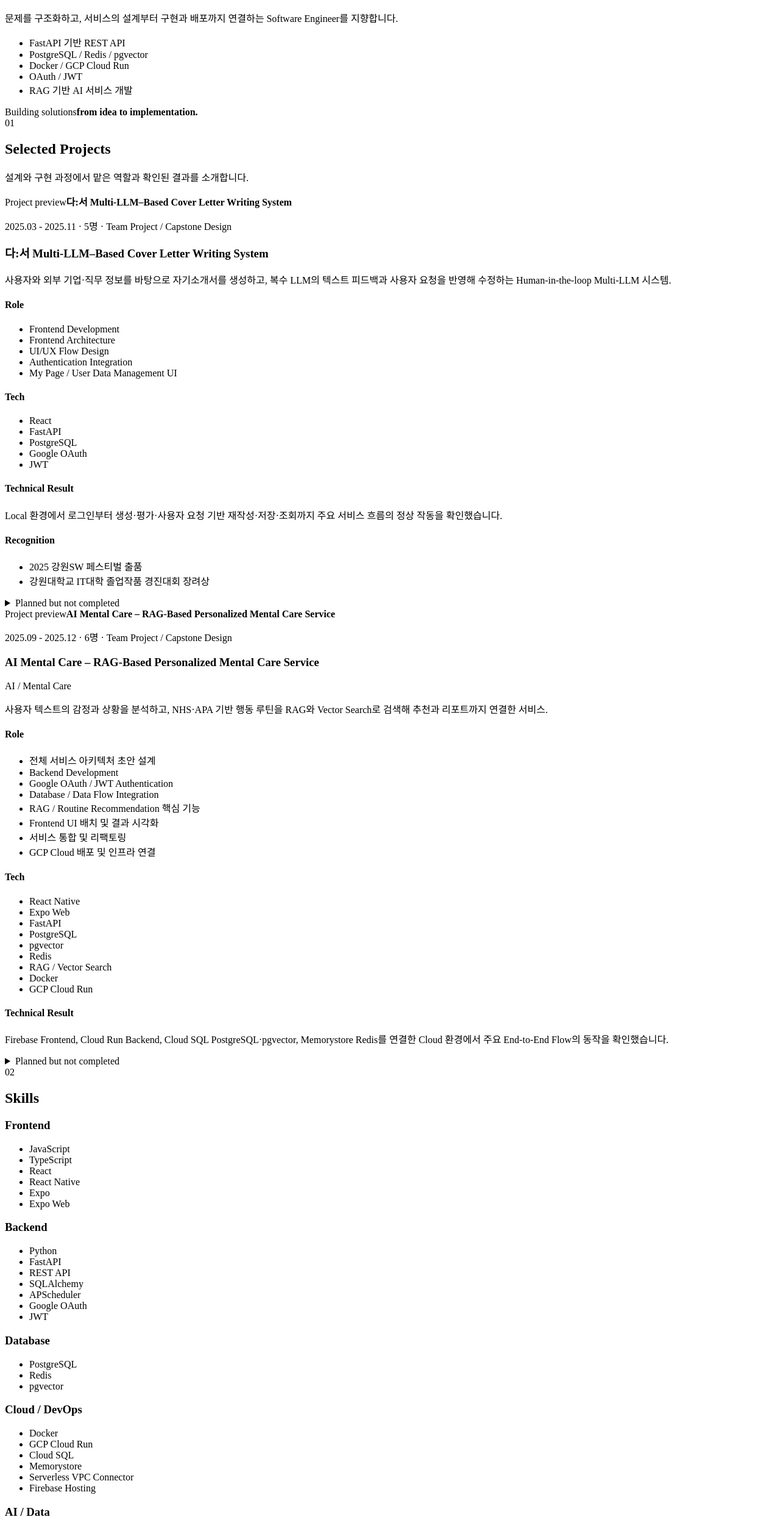
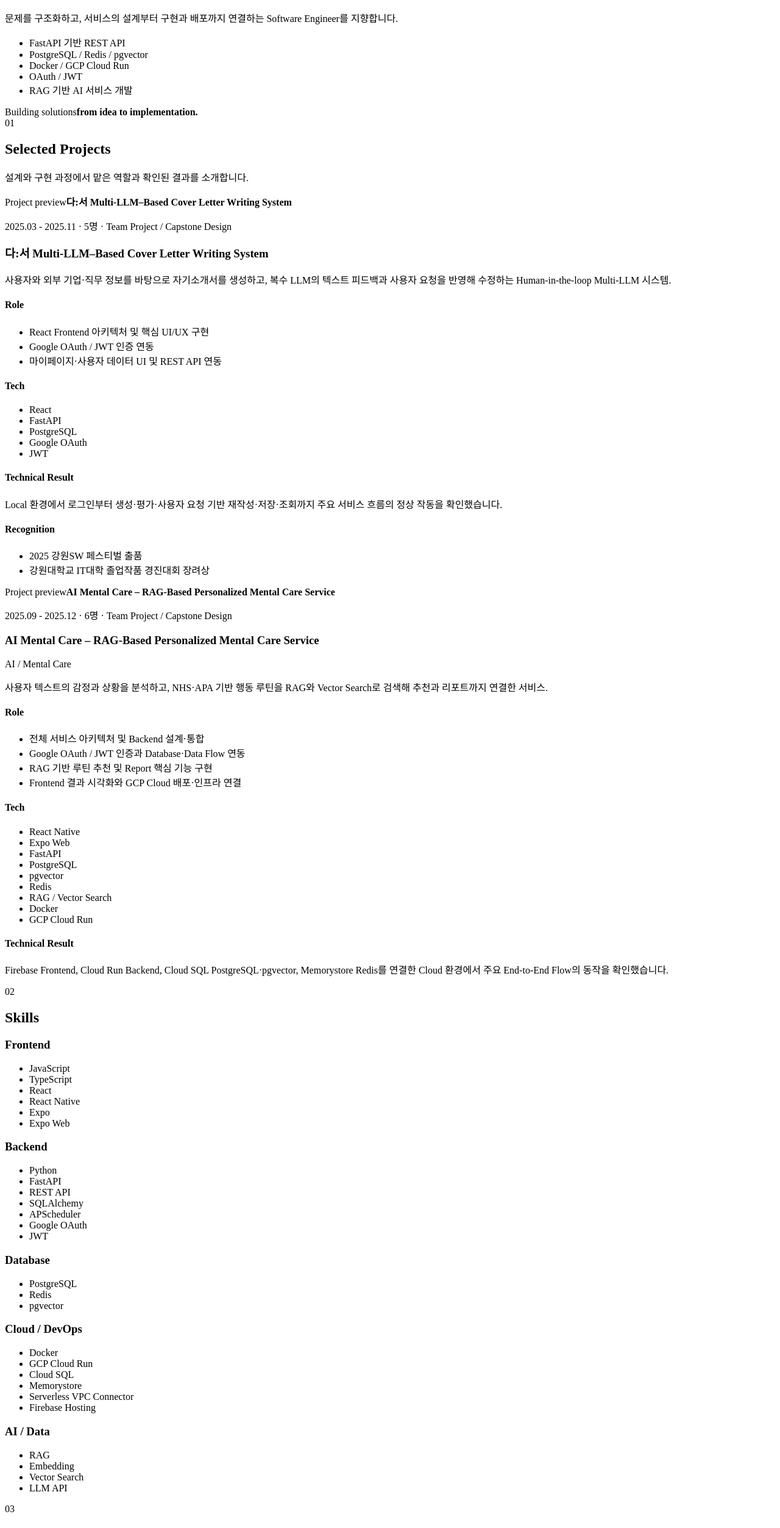
Before and after one commit to krknulsh/krknulsh.github.io, a React (Vite) app: page / in a window 1280 px wide. Shown: the part 234-2739 px from the top of the page at 61% size. Built offline with nearby package versions, Linux system fonts and the light colour scheme; the HTML template or start-up script is replaced by a standard one.

Commit message:
research experience configuration

```diff
--- a/src/components/ProjectCard/ProjectCard.tsx
+++ b/src/components/ProjectCard/ProjectCard.tsx
@@ -74,15 +74,6 @@ export function ProjectCard({ project }: ProjectCardProps) {
           </div>
         )}
 
-        {project.plannedNotCompleted.length > 0 && (
-          <details className="project-card__planned">
-            <summary>Planned but not completed</summary>
-            <ul>
-              {project.plannedNotCompleted.map((item) => <li key={item}>{item}</li>)}
-            </ul>
-          </details>
-        )}
-
         {links.length > 0 && (
           <div className="project-card__links">
             {links.map((link) => (
--- a/src/components/TimelineList/TimelineList.tsx
+++ b/src/components/TimelineList/TimelineList.tsx
@@ -14,13 +14,26 @@ export function TimelineList({ items, emptyMessage }: TimelineListProps) {
     <div className="timeline-list">
       {items.map((item) => (
         <article key={item.id} className="timeline-item">
+          <div className="timeline-item__heading">
             <h3>{item.title}</h3>
             {(item.organization || item.period) && (
               <p className="timeline-item__meta">
                 {[item.organization, item.period].filter(Boolean).join(' · ')}
               </p>
             )}
+          </div>
+          <div className="timeline-item__content">
             <p>{item.description}</p>
+            {item.details?.map((detail) => (
+              <div key={detail.title} className="timeline-item__detail">
+                <h4>{detail.title}</h4>
+                <ul>
+                  {detail.items.map((detailItem) => <li key={detailItem}>{detailItem}</li>)}
+                </ul>
+              </div>
+            ))}
+            {item.learning && <p className="timeline-item__learning">{item.learning}</p>}
+          </div>
         </article>
       ))}
     </div>
--- a/src/data/experience.ts
+++ b/src/data/experience.ts
@@ -3,9 +3,26 @@ import type { TimelineItem } from '../types/portfolio'
 export const experiences: TimelineItem[] = [
   {
     id: 'network-lab',
-    title: 'Network Lab',
-    organization: null,
-    period: null,
-    description: '네트워크 연구실에서 논문 리뷰 및 연구 활동을 수행했습니다.',
+    title: '지능형 네트워크 연구실',
+    organization: '학부연구생',
+    period: '대학교 3학년 1학기 · 약 5개월',
+    description: '논문을 구조적으로 읽고 발표했으며, 네트워크 구조를 이해하기 위한 기초 시뮬레이션을 경험했습니다.',
+    details: [
+      {
+        title: 'NeuroScaler Paper Review',
+        items: [
+          'NeuroScaler: Neural Video Enhancement at Scale의 문제 정의, 기존 방식의 한계, 시스템 아키텍처와 실험 결과를 분석했습니다.',
+          '분석 내용을 정리해 연구실에서 발표했습니다.',
+        ],
+      },
+      {
+        title: 'Network Simulation with ns-3',
+        items: [
+          '네트워크 논문에서 설명하는 구조를 이해하기 위해 ns-3 기초 실습을 진행했습니다.',
+          '개념적인 네트워크 구조를 단순화해 노드와 통신 구조로 구성하고 시뮬레이션을 실행했습니다.',
+        ],
+      },
+    ],
+    learning: '논문의 문제 정의, 기존 방식의 한계, 제안 방식과 실험 결과의 관계를 파악하는 관점을 배웠습니다.',
   },
 ]
--- a/src/data/profile.ts
+++ b/src/data/profile.ts
@@ -14,8 +14,9 @@ export const profile: Profile = {
   ],
   profileImage: null,
   links: {
+    phone: '01043257003',
     github: null,
-    email: null,
+    email: 'esm9837@gmail.com',
     resume: null,
     blog: null,
     linkedIn: null,
--- a/src/data/projects.ts
+++ b/src/data/projects.ts
@@ -10,11 +10,9 @@ export const projects: Project[] = [
     teamSize: 5,
     type: 'Team Project / Capstone Design',
     roles: [
-      'Frontend Development',
-      'Frontend Architecture',
-      'UI/UX Flow Design',
-      'Authentication Integration',
-      'My Page / User Data Management UI',
+      'React Frontend 아키텍처 및 핵심 UI/UX 구현',
+      'Google OAuth / JWT 인증 연동',
+      '마이페이지·사용자 데이터 UI 및 REST API 연동',
     ],
     skills: [
       'React',
@@ -25,7 +23,6 @@ export const projects: Project[] = [
     ],
     result: 'Local 환경에서 로그인부터 생성·평가·사용자 요청 기반 재작성·저장·조회까지 주요 서비스 흐름의 정상 작동을 확인했습니다.',
     recognition: ['2025 강원SW 페스티벌 출품', '강원대학교 IT대학 졸업작품 경진대회 장려상'],
-    plannedNotCompleted: ['AWS 배포', '전체 구조 리팩토링 및 모듈 간 결합도 개선', '초기 기획 단계의 일부 세부 기능'],
     coverImage: null,
     github: null,
     detail: null,
@@ -41,14 +38,10 @@ export const projects: Project[] = [
     type: 'Team Project / Capstone Design',
     domain: 'AI / Mental Care',
     roles: [
-      '전체 서비스 아키텍처 초안 설계',
-      'Backend Development',
-      'Google OAuth / JWT Authentication',
-      'Database / Data Flow Integration',
-      'RAG / Routine Recommendation 핵심 기능',
-      'Frontend UI 배치 및 결과 시각화',
-      '서비스 통합 및 리팩토링',
-      'GCP Cloud 배포 및 인프라 연결',
+      '전체 서비스 아키텍처 및 Backend 설계·통합',
+      'Google OAuth / JWT 인증과 Database·Data Flow 연동',
+      'RAG 기반 루틴 추천 및 Report 핵심 기능 구현',
+      'Frontend 결과 시각화와 GCP Cloud 배포·인프라 연결',
     ],
     skills: [
       'React Native',
@@ -62,11 +55,6 @@ export const projects: Project[] = [
       'GCP Cloud Run',
     ],
     result: 'Firebase Frontend, Cloud Run Backend, Cloud SQL PostgreSQL·pgvector, Memorystore Redis를 연결한 Cloud 환경에서 주요 End-to-End Flow의 동작을 확인했습니다.',
-    plannedNotCompleted: [
-      'Image-based emotion analysis',
-      'Voice / Audio-based emotion analysis',
-      'Production Traffic·장기 운영·실제 사용자 규모의 확장성 검증',
-    ],
     coverImage: null,
     github: null,
     detail: null,
--- a/src/sections/Contact/Contact.tsx
+++ b/src/sections/Contact/Contact.tsx
@@ -3,11 +3,12 @@ import { profile } from '../../data/profile'
 
 export function Contact() {
   const links = [
-    { label: 'Email', url: profile.links.email ? `mailto:${profile.links.email}` : null },
-    { label: 'GitHub', url: profile.links.github },
-    { label: 'Resume', url: profile.links.resume },
-    { label: 'Blog', url: profile.links.blog },
-    { label: 'LinkedIn', url: profile.links.linkedIn },
+    { label: 'Phone', value: profile.links.phone, url: profile.links.phone ? `tel:${profile.links.phone}` : null, external: false },
+    { label: 'Email', value: profile.links.email, url: profile.links.email ? `mailto:${profile.links.email}` : null, external: false },
+    { label: 'GitHub', value: 'GitHub', url: profile.links.github, external: true },
+    { label: 'Resume', value: 'Resume', url: profile.links.resume, external: true },
+    { label: 'Blog', value: 'Blog', url: profile.links.blog, external: true },
+    { label: 'LinkedIn', value: 'LinkedIn', url: profile.links.linkedIn, external: true },
   ].filter((link) => link.url)
 
   return (
@@ -15,14 +16,15 @@ export function Contact() {
       <div className="container">
         <div className="section-heading-row">
           <span className="section-index">05</span>
-          <SectionTitle title="Contact" description="연락처와 외부 링크는 확인 후 공개됩니다." />
+          <SectionTitle title="Contact" description="프로젝트와 협업에 관한 연락을 기다립니다." />
         </div>
         {links.length > 0 ? (
           <ul className="contact-links">
             {links.map((link) => (
               <li key={link.label}>
-                <a href={link.url ?? undefined} target={link.label === 'Email' ? undefined : '_blank'} rel="noreferrer">
-                  {link.label}
+                <span>{link.label}</span>
+                <a href={link.url ?? undefined} target={link.external ? '_blank' : undefined} rel={link.external ? 'noreferrer' : undefined}>
+                  {link.value}
                 </a>
               </li>
             ))}
--- a/src/sections/Experience/Experience.tsx
+++ b/src/sections/Experience/Experience.tsx
@@ -8,7 +8,7 @@ export function Experience() {
       <div className="container">
         <div className="section-heading-row">
           <span className="section-index">03</span>
-          <SectionTitle title="Experience / Research" />
+          <SectionTitle title="Research Experience" />
         </div>
         <TimelineList items={experiences} />
       </div>
--- a/src/styles.css
+++ b/src/styles.css
@@ -75,10 +75,7 @@ button, a { -webkit-tap-highlight-color: transparent; }
 .project-card__links { display: flex; flex-wrap: wrap; gap: 12px; margin-top: 32px; }
 .project-card__links a, .contact-links a { border-bottom: 1px solid currentColor; text-decoration: none; font-size: 0.86rem; font-weight: 650; }
 .project-card__result p { margin: 0; color: #c7cbd0; font-size: 0.88rem; }
-.project-card__recognition ul, .project-card__planned ul { margin: 0; padding-left: 18px; color: #c7cbd0; font-size: 0.82rem; }
-.project-card__planned { margin-top: 26px; border-top: 1px solid #3b4046; padding-top: 18px; }
-.project-card__planned summary { color: #929aa2; cursor: pointer; font-size: 0.78rem; font-weight: 650; letter-spacing: 0.04em; }
-.project-card__planned ul { margin-top: 12px; color: #929aa2; }
+.project-card__recognition ul { margin: 0; padding-left: 18px; color: #c7cbd0; font-size: 0.82rem; }
 
 .skill-grid { display: grid; grid-template-columns: repeat(4, minmax(0, 1fr)); gap: 1px; background: var(--line); border: 1px solid var(--line); }
 .skill-group { min-height: 260px; padding: 30px; background: var(--surface); }
@@ -87,11 +84,18 @@ button, a { -webkit-tap-highlight-color: transparent; }
 .timeline-list { display: grid; border-top: 1px solid var(--line); }
 .timeline-item { display: grid; grid-template-columns: minmax(220px, 0.4fr) minmax(0, 0.6fr); gap: 32px; padding: 30px 0; border-bottom: 1px solid var(--line); }
 .timeline-item h3 { margin: 0; font-size: 1.1rem; }
-.timeline-item p:last-child { max-width: 620px; margin: 0; color: #596168; }
-.timeline-item__meta { color: var(--muted); font-size: 0.84rem; }
+.timeline-item__meta { margin: 8px 0 0; color: var(--muted); font-size: 0.84rem; }
+.timeline-item__content { max-width: 680px; color: #596168; }
+.timeline-item__content > p:first-child { margin-bottom: 26px; }
+.timeline-item__detail + .timeline-item__detail { margin-top: 24px; }
+.timeline-item__detail h4 { margin-bottom: 8px; color: var(--ink); font-size: 0.9rem; }
+.timeline-item__detail ul { display: grid; gap: 5px; margin: 0; padding-left: 18px; font-size: 0.88rem; }
+.timeline-item__learning { margin: 26px 0 0; border-left: 2px solid var(--line); padding-left: 14px; color: var(--muted); font-size: 0.84rem; }
 .subsection-title { margin-top: 64px; font-size: 0.85rem; letter-spacing: 0.08em; text-transform: uppercase; }
 .empty-state { color: var(--muted); }
 .contact-links { display: flex; flex-wrap: wrap; gap: 18px 28px; padding: 0; list-style: none; }
+.contact-links li { display: grid; gap: 4px; }
+.contact-links li > span { color: var(--muted); font-size: 0.72rem; font-weight: 650; letter-spacing: 0.08em; text-transform: uppercase; }
 
 @media (max-width: 900px) {
   .hero__layout { grid-template-columns: minmax(0, 1fr) 240px; gap: 48px; }
```
Also changed, not shown: src/types/portfolio.ts (+6 -1 lines), 6 other files (tests, documents, lock files or other folders). Lines whose indentation alone changed are shown as unchanged.
